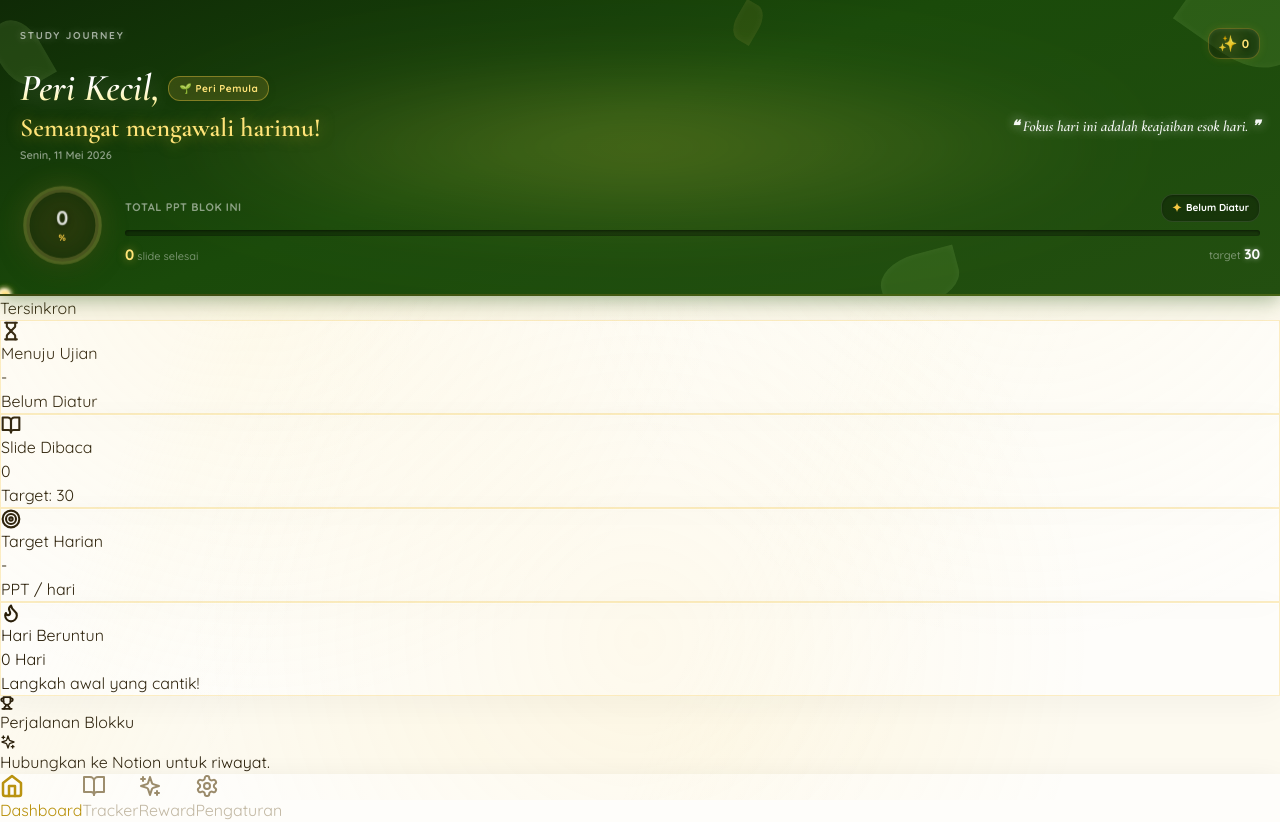
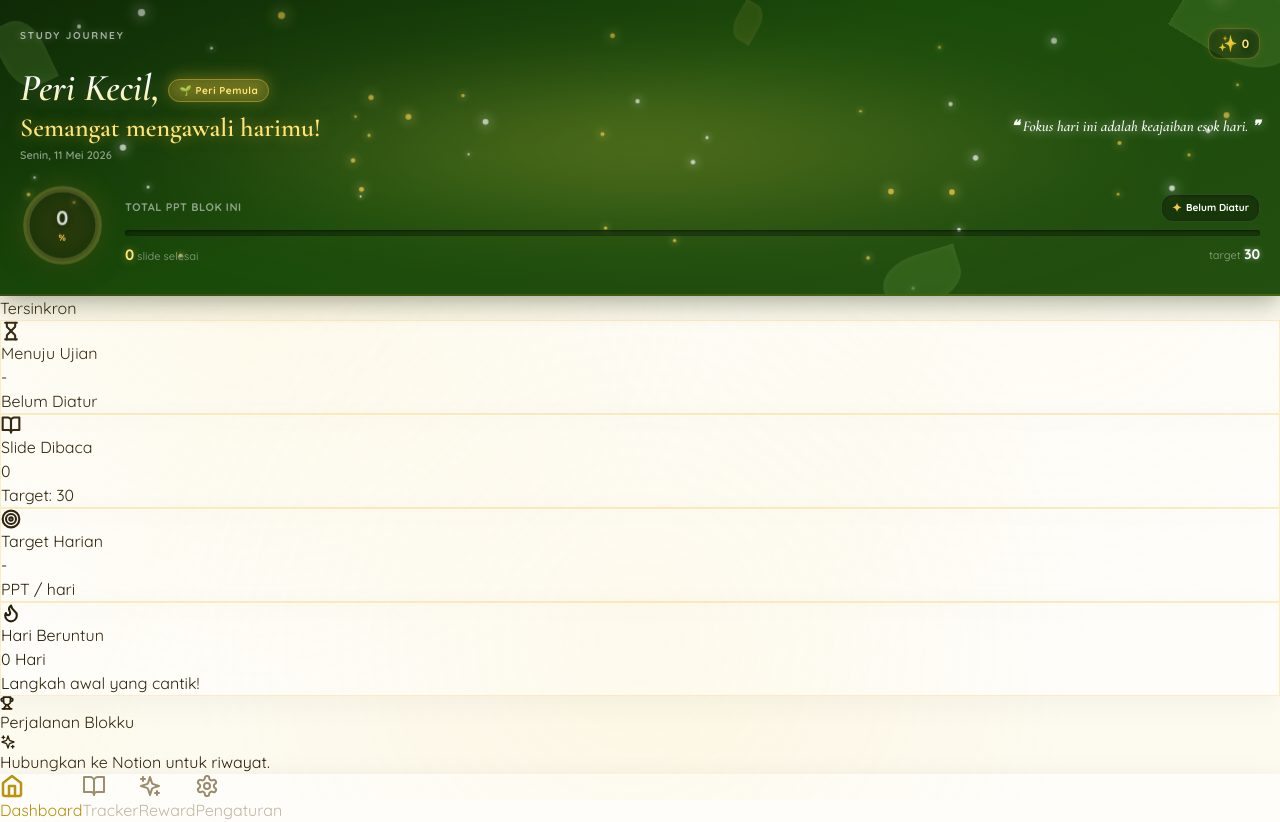
Before and after one commit to njbmaliangkay30/RevalinaStudyJournal, a React (Vite) app: page / in a window 1280 px wide. Built offline with nearby package versions, Linux system fonts and the light colour scheme; a web font is replaced by a local one.

Commit message:
Update Header.tsx

```diff
--- a/src/components/layout/Header.tsx
+++ b/src/components/layout/Header.tsx
@@ -14,7 +14,6 @@ const MAGIC_QUOTES = [
 export const Header: React.FC = () => {
   const { t } = useTranslation();
   const { name, coins, target, pptDots, theme, blockStart, blockEnd, lang } = useAppStore();
-
   const [quote, setQuote] = useState("");
 
   useEffect(() => {
@@ -53,6 +52,26 @@ export const Header: React.FC = () => {
   const getBorderTheme = () => theme === 'moon' ? 'rgba(138,180,248,0.2)' : theme === 'sakura' ? 'rgba(240,100,160,0.2)' : 'rgba(245,200,66,0.2)';
   const glowColor = theme === 'moon' ? '#60a5fa' : theme === 'sakura' ? '#fb7185' : '#fcd34d';
 
+  // Injeksi Keyframes untuk Animasi Daun Tertiup Angin & Partikel melayang Naik
+  useEffect(() => {
+    const style = document.createElement("style");
+    style.innerHTML = `
+      @keyframes swayLeaf1 { 0%, 100% { transform: rotate(35deg) translate(0, 0); } 50% { transform: rotate(30deg) translate(-5px, 5px); } }
+      @keyframes swayLeaf2 { 0%, 100% { transform: rotate(-15deg) translate(0, 0); } 50% { transform: rotate(-20deg) translate(5px, 2px); } }
+      @keyframes swayLeaf3 { 0%, 100% { transform: rotate(60deg) translate(0, 0); } 50% { transform: rotate(65deg) translate(3px, -3px); } }
+      @keyframes swayLeaf4 { 0%, 100% { transform: rotate(120deg) translate(0, 0); } 50% { transform: rotate(115deg) translate(-2px, 4px); } }
+
+      @keyframes dustRise {
+        0% { transform: translateY(0px) scale(0.5); opacity: 0; }
+        15% { opacity: 0.8; }
+        85% { opacity: 0.5; }
+        100% { transform: translateY(-400px) scale(1.2); opacity: 0; }
+      }
+    `;
+    document.head.appendChild(style);
+    return () => { document.head.removeChild(style); }; // Cleanup on unmount
+  }, []);
+
   return (
     <div className="header"
       style={{
@@ -62,65 +81,60 @@ export const Header: React.FC = () => {
         overflow: 'hidden',
         zIndex: 10,
         borderBottom: `2px solid ${getBorderTheme()}`,
-        boxShadow: '0 4px 20px rgba(26, 74, 10, 0.4)'
+        boxShadow: '0 4px 25px rgba(10, 30, 5, 0.4)'
       }}
     >
-      {/* 🌟 1. NAPAS HUTAN (Ambient Breathing Glow) */}
+      {/* 🌟 1. NAPAS HUTAN (Ambient Breathing Glow) DI PALING BELAKANG */}
       <motion.div
-        animate={{ opacity: [0.1, 0.4, 0.1], scale: [0.95, 1.05, 0.95] }}
+        animate={{ opacity: [0.15, 0.45, 0.15], scale: [0.95, 1.05, 0.95] }}
         transition={{ duration: 7, repeat: Infinity, ease: "easeInOut" }}
         style={{
           position: 'absolute', top: '10%', left: '5%', width: '90%', height: '80%',
-          background: `radial-gradient(ellipse at center, ${glowColor} 0%, transparent 60%)`,
-          pointerEvents: 'none', mixBlendMode: 'screen', filter: 'blur(30px)', zIndex: 0
+          background: `radial-gradient(ellipse at center, ${glowColor} 0%, transparent 65%)`,
+          pointerEvents: 'none', mixBlendMode: 'screen', filter: 'blur(35px)', zIndex: 0
         }}
       />
 
-      {/* 🍃 2. DAUN TINKERBELL ORISINAL */}
-      {/* Posisi Z-Index ditingkatkan agar selalu tampil di belakang teks, tak tertutup warna */}
-      <div className="header-leaves" style={{ position: 'absolute', inset: 0, pointerEvents: 'none', zIndex: 1 }}>
-        <div className="leaf leaf1" style={{ position: 'absolute', borderRadius: '50% 0 50% 0', background: 'rgba(141, 201, 90, 0.15)', boxShadow: 'inset 0 0 10px rgba(255,255,255,0.05)', width: '120px', height: '80px', top: '-20px', right: '-25px', transform: 'rotate(35deg)' }}></div>
-        <div className="leaf leaf2" style={{ position: 'absolute', borderRadius: '50% 0 50% 0', background: 'rgba(141, 201, 90, 0.15)', boxShadow: 'inset 0 0 10px rgba(255,255,255,0.05)', width: '80px', height: '50px', bottom: '-10px', right: '25%', transform: 'rotate(-15deg)' }}></div>
-        <div className="leaf leaf3" style={{ position: 'absolute', borderRadius: '50% 0 50% 0', background: 'rgba(141, 201, 90, 0.15)', boxShadow: 'inset 0 0 10px rgba(255,255,255,0.05)', width: '70px', height: '45px', top: '30px', left: '-15px', transform: 'rotate(60deg)' }}></div>
-        <div className="leaf leaf4" style={{ position: 'absolute', borderRadius: '50% 0 50% 0', background: 'rgba(245,200,66,0.08)', boxShadow: 'inset 0 0 10px rgba(255,255,255,0.05)', width: '40px', height: '25px', top: '10px', right: '40%', transform: 'rotate(120deg)' }}></div>
-      </div>
+      {/* ✨ 2. PIXIE DUST MENYALA DARI BAWAH KE ATAS */}
+      <div style={{ position: 'absolute', inset: 0, overflow: 'hidden', pointerEvents: 'none', zIndex: 1 }}>
+        {Array.from({ length: 45 }).map((_, i) => {
+          const size = Math.random() * 5 + 3; // Ukuran diperbesar 3-8px
+          const leftPos = Math.random() * 100;
+          const dur = Math.random() * 6 + 5; // 5-11 detik
+          const del = Math.random() * 5; // Jeda sebelum muncul
+          const color = Math.random() > 0.6 ? '#fff' : glowColor;
 
-      {/* ✨ 3. SISTEM PARTIKEL DEBU PERI (Bergerak KE ATAS di Background) */}
-      <div style={{ position: 'absolute', inset: 0, overflow: 'hidden', pointerEvents: 'none', zIndex: 2 }}>
-        {Array.from({ length: 40 }).map((_, i) => {
-          const size = Math.random() * 4 + 2; // Partikel lebih besar dan terlihat
-          const color = Math.random() > 0.5 ? '#fff' : glowColor;
           return (
-            <motion.div
+            <div
               key={i}
-              initial={{ y: "100%", x: `${Math.random() * 100}%`, opacity: 0 }}
-              animate={{
-                y: ["100%", "-20%"], // Berangkat dari bawah (100) hingga keluar atas (-20)
-                x: `${Math.random() * 100}%`,
-                opacity: [0, 0.8, 0] // Fade In -> Menyala -> Menghilang di ujung atas
-              }}
-              transition={{
-                duration: Math.random() * 6 + 4, // Bergerak selama 4 - 10 detik
-                delay: Math.random() * 5,
-                repeat: Infinity,
-                ease: "linear"
-              }}
               style={{
-                position: "absolute",
-                bottom: 0, // KUNCI! Bertolak dari bagian paling bawah komponen Header ini
-                width: `${size}px`,
-                height: `${size}px`,
-                borderRadius: "50%",
-                background: color,
-                boxShadow: `0 0 ${size * 2}px ${color}, 0 0 ${size}px #fff`,
-                filter: `blur(${Math.random() > 0.5 ? 1 : 0}px)`,
+                position: 'absolute',
+                bottom: '-20px', // Mulai di bawah kotak header
+                left: `${leftPos}%`,
+                width: `${size}px`, height: `${size}px`,
+                backgroundColor: color,
+                borderRadius: '50%',
+                boxShadow: `0 0 ${size * 2}px ${color}, 0 0 ${size * 3}px rgba(255,255,255,0.8)`,
+                animation: `dustRise ${dur}s infinite linear`,
+                animationDelay: `${del}s`,
+                opacity: 0 // Awalnya tak terlihat sebelum keyframes ambil alih
               }}
             />
           );
         })}
       </div>
 
-      {/* --- Baris 1: Study Journey & Poin Bouncing --- */}
+      {/* 🍃 3. DAUN TERTIUP ANGIN HALUS (Murni Posisi Asli + Keyframe Sway) */}
+      <div className="header-leaves" style={{ position: 'absolute', inset: 0, pointerEvents: 'none', zIndex: 2 }}>
+        <div style={{ position: 'absolute', borderRadius: '50% 0 50% 0', background: 'rgba(141, 201, 90, 0.15)', boxShadow: 'inset 0 0 10px rgba(255,255,255,0.05)', width: '120px', height: '80px', top: '-20px', right: '-25px', animation: 'swayLeaf1 8s infinite ease-in-out' }}></div>
+        <div style={{ position: 'absolute', borderRadius: '50% 0 50% 0', background: 'rgba(141, 201, 90, 0.15)', boxShadow: 'inset 0 0 10px rgba(255,255,255,0.05)', width: '80px', height: '50px', bottom: '-10px', right: '25%', animation: 'swayLeaf2 7s infinite ease-in-out' }}></div>
+        <div style={{ position: 'absolute', borderRadius: '50% 0 50% 0', background: 'rgba(141, 201, 90, 0.15)', boxShadow: 'inset 0 0 10px rgba(255,255,255,0.05)', width: '70px', height: '45px', top: '30px', left: '-15px', animation: 'swayLeaf3 9s infinite ease-in-out' }}></div>
+        <div style={{ position: 'absolute', borderRadius: '50% 0 50% 0', background: 'rgba(245, 200, 66, 0.08)', boxShadow: 'inset 0 0 10px rgba(255,255,255,0.05)', width: '40px', height: '25px', top: '10px', right: '40%', animation: 'swayLeaf4 6s infinite ease-in-out' }}></div>
+      </div>
+
+
+      {/* --- KONTEN TEKS DAN KOMPONEN BERADA DI Z-INDEX TERTINGGI (10) --- */}
+
       <div style={{ display: 'flex', justifyContent: 'space-between', alignItems: 'flex-start', position: 'relative', zIndex: 10 }}>
         <div style={{ fontSize: '10px', letterSpacing: '0.18em', textTransform: 'uppercase', color: 'rgba(255,255,255,0.6)', fontWeight: 700, textShadow: '0 0 8px rgba(255,255,255,0.3)' }}>
           {t('hdr_eyebrow')}
@@ -130,7 +144,6 @@ export const Header: React.FC = () => {
           whileHover={{ scale: 1.05 }} whileTap={{ scale: 0.95 }}
           style={{ background: 'rgba(0,0,0,0.3)', border: '1px solid rgba(245,200,66,0.3)', borderRadius: '12px', padding: '4px 10px', color: '#ffe478', fontWeight: 800, fontSize: '12px', display: 'flex', alignItems: 'center', gap: '5px', cursor: 'pointer', boxShadow: 'inset 0 1px 4px rgba(255,255,255,0.1), 0 0 10px rgba(245,200,66,0.1)' }}
         >
-          {/* Ikon Koin berdenyut */}
           <motion.span
             animate={{ scale: [1, 1.2, 1], opacity: [0.8, 1, 0.8] }}
             transition={{ duration: 2, repeat: Infinity, ease: "easeInOut" }}
@@ -140,9 +153,10 @@ export const Header: React.FC = () => {
         </motion.div>
       </div>
 
-      {/* --- Baris 2: Nama Elegan & Rank --- */}
       <div style={{ display: 'flex', alignItems: 'center', flexWrap: 'wrap', gap: '8px', marginBottom: '4px', position: 'relative', zIndex: 10, marginTop: '10px' }}>
-        <h1
+        <motion.h1
+          animate={{ opacity: [0.85, 1, 0.85] }}
+          transition={{ duration: 4, repeat: Infinity, ease: "easeInOut" }}
           style={{
             fontFamily: "'Cormorant Garamond', 'Alice', serif", fontSize: '38px', fontWeight: 700, fontStyle: 'italic',
             lineHeight: 1, margin: 0, backgroundImage: 'linear-gradient(to bottom, #ffffff 40%, #fef08a 100%)',
@@ -150,14 +164,16 @@ export const Header: React.FC = () => {
           }}
         >
           {name || "Peri Kecil"},
-        </h1>
+        </motion.h1>
 
-        <span style={{ position: 'relative', background: 'rgba(245,200,66,0.15)', border: '1px solid rgba(245,200,66,0.4)', padding: '4px 10px', borderRadius: '12px', color: '#ffe478', fontWeight: 700, fontSize: '10px', fontFamily: '"Quicksand", system-ui, sans-serif', letterSpacing: '0.05em', filter: 'drop-shadow(0 2px 4px rgba(0,0,0,0.2))' }}>
-          {rankStr}
-        </span>
+        <div style={{ position: 'relative' }}>
+          <div style={{ position: 'absolute', inset: 0, background: '#f5c842', filter: 'blur(8px)', opacity: 0.3, borderRadius: '12px' }}></div>
+          <span style={{ position: 'relative', background: 'rgba(245,200,66,0.15)', border: '1px solid rgba(245,200,66,0.4)', padding: '4px 10px', borderRadius: '12px', color: '#ffe478', fontWeight: 700, fontSize: '10px', fontFamily: '"Quicksand", system-ui, sans-serif', letterSpacing: '0.05em' }}>
+            {rankStr}
+          </span>
+        </div>
       </div>
 
-      {/* --- Baris 3: Sapaan & Quote (Mantra Fade) --- */}
       <div style={{ display: 'flex', justifyContent: 'space-between', alignItems: 'flex-start', position: 'relative', zIndex: 10 }}>
         <div>
           <div style={{ fontFamily: '"Cormorant Garamond", "Alice", serif', fontSize: '26px', color: '#ffe478', textShadow: '0 0 15px rgba(245,200,66,0.5)', marginTop: '2px', marginBottom: '2px', lineHeight: 1.15, fontWeight: 600 }}>
@@ -182,16 +198,13 @@ export const Header: React.FC = () => {
         </AnimatePresence>
       </div>
 
-      {/* --- Baris 4: Floating Progress Bar & Info --- */}
       <div style={{ display: 'flex', alignItems: 'center', gap: '20px', marginTop: '24px', position: 'relative', zIndex: 10 }}>
 
-        {/* LINGKARAN PROGRESS YANG FLOATING */}
         <motion.div
           animate={{ y: [-5, 5, -5] }}
           transition={{ duration: 5, repeat: Infinity, ease: "easeInOut" }}
           style={{ position: 'relative', width: '85px', height: '85px', flexShrink: 0, filter: 'drop-shadow(0 8px 12px rgba(0,0,0,0.4))' }}
         >
-          {/* Backlight Ring */}
           <div style={{ position: 'absolute', inset: 4, borderRadius: '50%', background: '#f5c842', filter: 'blur(15px)', opacity: 0.15 }}></div>
 
           <svg width="85" height="85" viewBox="0 0 80 80" style={{ transform: 'rotate(-90deg)' }}>
@@ -222,7 +235,6 @@ export const Header: React.FC = () => {
               animate={{ rotate: 360 }}
               transition={{ duration: 10, repeat: Infinity, ease: "linear" }}
             >
-              {/* Bintang Orb Cahaya (Pulsing) */}
               <motion.div
                 animate={{ scale: [1, 1.5, 1], opacity: [0.7, 1, 0.7] }}
                 transition={{ duration: 1.5, repeat: Infinity }}
@@ -232,7 +244,6 @@ export const Header: React.FC = () => {
           )}
         </motion.div>
 
-        {/* Info Batang Progress Horizontal Asli Anda */}
         <div style={{ flex: 1, fontFamily: '"Quicksand", system-ui, sans-serif' }}>
           <div style={{ display: 'flex', justifyContent: 'space-between', alignItems: 'center', marginBottom: '8px' }}>
             <div style={{ fontSize: '11px', fontWeight: 700, color: 'rgba(255,255,255,0.5)', letterSpacing: '0.05em', margin: 0, textTransform: 'uppercase' }}>
```
